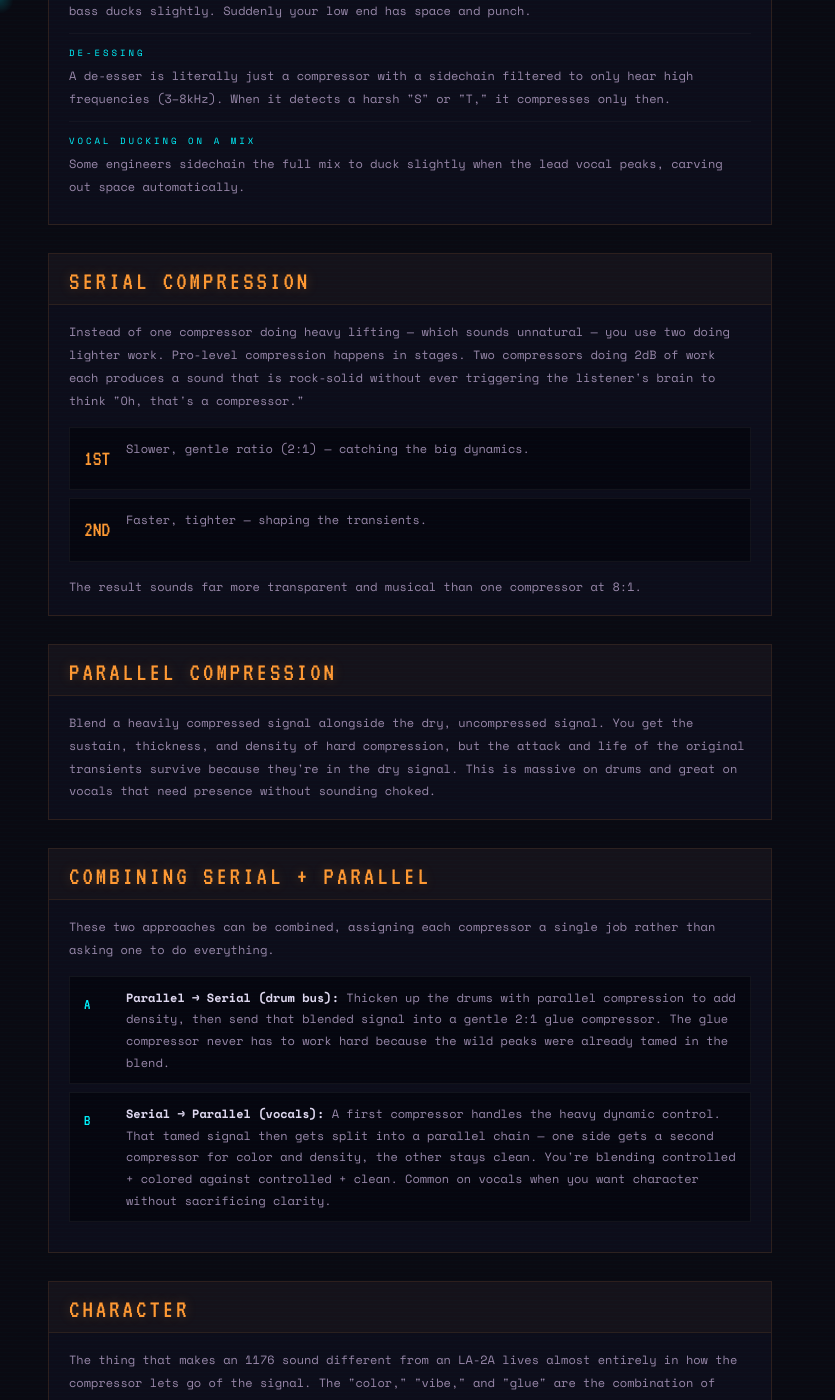
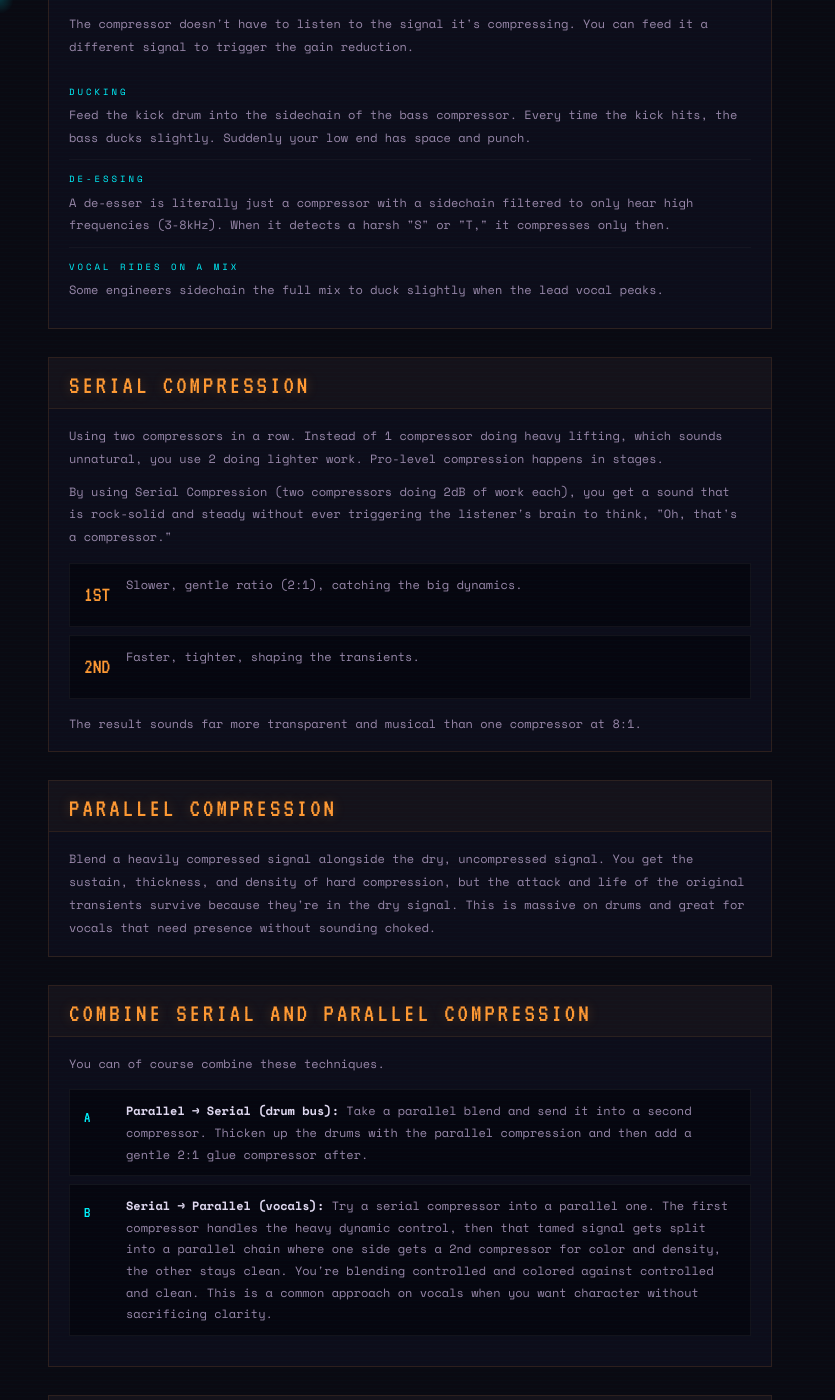
Before and after one commit to Ahlers94/carl-william-music, a Jekyll site: the page built from compression.html, in a window 1280 px wide and 1400 px high, scrolled down 4163 px. Shown: the whole window, without its empty margins (0-835 px from the left). Built offline with Jekyll 4.4.1, drawn with Linux system fonts in a browser that asks for light colours; some of the changed text lies outside the part shown.

Commit message:
Update compression.html

```diff
--- a/compression.html
+++ b/compression.html
@@ -28,7 +28,7 @@
         <span class="control-name">THRESHOLD</span>
       </div>
       <div class="control-body">
-        <p>Like a fader set to the volume you want the compressor to kick on at. Set it to the level where the loud peaks begin, so the compressor only works when the signal exceeds that point.</p>
+        <p>The THRESHOLD knob is like a fader set to the volume that you want the compressor to kick on at. Set it to the level where the loud peaks begin, so the compressor only works when the signal exceeds that point.</p>
       </div>
     </div>
 
@@ -38,15 +38,15 @@
         <span class="control-name">ATTACK</span>
       </div>
       <div class="control-body">
-        <p>The speed in milliseconds at which the compression will kick on once the signal hits the threshold.</p>
+        <p>ATTACK is the speed in milliseconds at which the compression will kick on once the signal hits the threshold.</p>
         <div class="mode-grid">
           <div class="mode-card">
-            <div class="mode-card-label">Fast Attack &lt; 5ms</div>
-            <p>The compressor catches the very first "crack" of a snare drum or the first consonant of a word. It sounds tighter and more controlled.</p>
+            <div class="mode-card-label">Fast Attack (&lt; 5ms)</div>
+            <p>The compressor catches the very first "crack" of a snare drum or the first consonant of a word. It sounds "tighter" and more controlled.</p>
           </div>
           <div class="mode-card">
-            <div class="mode-card-label">Slow Attack &gt; 20–30ms</div>
-            <p>The compressor "misses" the initial punch of the sound. Great for drums or acoustic guitar — it lets the transient ring out before the volume gets pulled down. Makes things sound punchy.</p>
+            <div class="mode-card-label">Slow Attack (&gt; 20-30ms)</div>
+            <p>The compressor "misses" the initial punch of the sound. This is great for drums or acoustic guitar because it lets the transient (the hit) out before the volume gets pulled down. It makes things sound "punchy."</p>
           </div>
         </div>
       </div>
@@ -58,15 +58,15 @@
         <span class="control-name">RELEASE</span>
       </div>
       <div class="control-body">
-        <p>The speed in ms at which the compressor returns to zero gain reduction, fully letting go of the signal.</p>
+        <p>RELEASE is the speed in ms at which the fader returns to zero gain reduction, fully letting go of the signal.</p>
         <div class="mode-grid">
           <div class="mode-card">
             <div class="mode-card-label">Fast Release</div>
-            <p>The gain returns to zero gain reduction quickly. This makes the music feel more lively, but if it's too fast it creates a "pumping" effect.</p>
+            <p>The gain returns to zero gain reduction quickly. This makes the music feel more "lively" but if it's too fast it creates a "pumping" effect.</p>
           </div>
           <div class="mode-card">
             <div class="mode-card-label">Slow Release</div>
-            <p>The gain returns to zero gain reduction slowly. Makes the music feel glued together and smoother, as if the volume is rising and falling with the musical phrasing rather than reacting to every single note.</p>
+            <p>The gain returns to zero gain reduction slowly. This makes the music feel "glued" together and smoother, as if the volume is rising and falling with the musical phrasing rather than reacting to every single note.</p>
           </div>
         </div>
       </div>
@@ -78,23 +78,23 @@
         <span class="control-name">RATIO</span>
       </div>
       <div class="control-body">
-        <p>The "strength" of the movement. At 4:1, for every 4dB of volume increase past the threshold, it is only increasing by 1dB.</p>
+        <p>RATIO is the "strength" of the movement. If the ratio is 4:1 think of it this way: 4:1 means that for every 4dB of volume increase past the threshold, it is only increasing by 1dB.</p>
         <table class="ratio-table">
           <tr>
             <td>1.5:1 – 2:1</td>
-            <td>Glue, warmth, barely noticeable. Great for bus compression and mixing.</td>
+            <td>Provides glue, warmth, and is barely noticeable. It's great for bus compression and mixing.</td>
           </tr>
           <tr>
             <td>4:1 – 6:1</td>
-            <td>Classic vocal and instrument control.</td>
+            <td>Typically for vocal and instrument control.</td>
           </tr>
           <tr>
             <td>8:1 – 10:1</td>
-            <td>Getting into limiting territory. Very aggressive.</td>
+            <td>Getting into limiting territory, very aggressive.</td>
           </tr>
           <tr>
             <td>∞:1</td>
-            <td>That is a limiter. Nothing gets past the threshold, period.</td>
+            <td>Is a limiter. Nothing gets past the threshold, period.</td>
           </tr>
         </table>
       </div>
@@ -106,14 +106,15 @@
         <span class="control-name">KNEE</span>
       </div>
       <div class="control-body">
+        <p>KNEE controls the timing of the compressor's transition.</p>
         <div class="mode-grid">
           <div class="mode-card">
             <div class="mode-card-label">Hard Knee</div>
-            <p>Instantly applies the full ratio the moment the signal crosses the threshold.</p>
+            <p>Instantly applies the full ratio.</p>
           </div>
           <div class="mode-card">
             <div class="mode-card-label">Soft Knee</div>
-            <p>Applies some compression before the signal hits the threshold, gradually increasing the ratio until it hits the full amount. Good for acoustic guitars or vocals to make the compression feel invisible.</p>
+            <p>Applies some compression before the signal hits the threshold, gradually increasing the ratio until it hits the full amount. This is good for acoustic guitars or vocals to make the compression feel invisible.</p>
           </div>
         </div>
       </div>
@@ -125,7 +126,7 @@
         <span class="control-name">PEAK LIMITER</span>
       </div>
       <div class="control-body">
-        <p>A final safety net. Even if your compressor is doing its job, the limiter is at the end of the signal chain to prevent digital clipping or blowing your speakers if anything tries to exceed the value you set.</p>
+        <p>The PEAK LIMITER is a final safety net. Even if your compressor is doing its job, the LIMITER is at the end of the signal chain to prevent digital clipping or blowing your speakers if anything tries to exceed the value you set.</p>
       </div>
     </div>
 
@@ -135,7 +136,7 @@
         <span class="control-name">GATE</span>
       </div>
       <div class="control-body">
-        <p>Acts like a "silence" switch. If the signal falls below a certain volume, it cuts it off entirely — e.g., stopping the hum of a guitar amp between notes. Usually placed before the compressor in the signal chain.</p>
+        <p>The GATE acts like a "silence" switch. If the signal falls below a certain volume, it cuts it off entirely (e.g., stopping the hum of a guitar amp between notes). This is usually put before the compressor in the signal chain.</p>
       </div>
     </div>
 
@@ -145,7 +146,7 @@
         <span class="control-name">EXPANDER</span>
       </div>
       <div class="control-body">
-        <p>Like a gentle gate. Instead of cutting the sound to zero, it just turns it down further when it gets quiet. Great for cleaning up background noise in a vocal track without the choppy sound a hard gate can sometimes create.</p>
+        <p>The EXPANDER is like a "gentle" gate. Instead of cutting the sound to zero, it just turns it down further when it gets quiet. It's great for cleaning up background noise in a vocal track without the "choppy" sound a hard gate can sometimes create.</p>
       </div>
     </div>
 
@@ -155,31 +156,34 @@
         <span class="control-name">GAIN REDUCTION METER</span>
       </div>
       <div class="control-body">
-        <p>Watch this meter while you listen. The timing of the movement is as important as the depth.</p>
+        <p>Look at the GAIN REDUCTION METER while you listen.</p>
         <div style="margin-top: 14px; border: 1px solid #ffffff0d; background: #06060f;">
           <div class="meter-tip">
             <span class="meter-tip-icon bad">▼</span>
-            <span>If it's barely moving then threshold is too high, or you're barely sending any signal.</span>
+            <span>If you barely see it moving then the threshold is too high or you're barely sending any signal.</span>
           </div>
           <div class="meter-tip">
             <span class="meter-tip-icon warn">▲</span>
-            <span>If it's pinned in the red or at the bottom either the threshold is too low or ratio is too aggressive. You're limiting your signal.</span>
+            <span>If you're pinned in the red or pinned to the bottom your threshold is too low or your ratio is too aggressive, so you're limiting your signal.</span>
           </div>
           <div class="meter-tip">
             <span class="meter-tip-icon good">◆</span>
-            <span>Moving up and down with the music, pumping in time is where you want to be.</span>
+            <span>The best place to be is when the meter moves up and down with the music and pumps. It should move in time with you.</span>
+          </div>
+        </div>
+        <p style="margin-top: 18px;">The timing of that meter movement is as important as the depth. Watch it:</p>
+        <div style="margin-top: 14px; border: 1px solid #ffffff0d; background: #06060f;">
+          <div class="meter-tip">
+            <span class="meter-tip-icon info">▸</span>
+            <span>Does it pump in time with the quarter note? The bar? That's your release interacting with the tempo.</span>
           </div>
           <div class="meter-tip">
             <span class="meter-tip-icon info">▸</span>
-            <span>Pumping to the quarter note or the bar? That's your release interacting with the tempo.</span>
+            <span>On a vocal, does it duck hard on consonants and release on vowels? You may need to slow your attack.</span>
           </div>
           <div class="meter-tip">
             <span class="meter-tip-icon info">▸</span>
-            <span>Ducking hard on consonants and releasing on vowels? You may need to slow your attack.</span>
-          </div>
-          <div class="meter-tip">
-            <span class="meter-tip-icon info">▸</span>
-            <span>Barely moving on the verse but pinned in the chorus? That's normal on a dynamic vocal consider automating the threshold between sections rather than compromising both.</span>
+            <span>Is it barely moving on the verses but pinned in the chorus? That's normal on a dynamic vocal — you may want to automate the threshold between sections rather than compromise both.</span>
           </div>
         </div>
       </div>
@@ -194,11 +198,11 @@
     <!-- MAKEUP GAIN -->
     <div class="technique-card">
       <div class="technique-card-header">
-        <div class="technique-card-title">MAKEUP / OUTPUT GAIN</div>
+        <div class="technique-card-title">MAKEUP OR OUTPUT GAIN</div>
       </div>
       <div class="technique-card-body">
-        <p>When compression pulls down peaks, your overall perceived loudness drops. The Output or Makeup Gain knob is how you push it back up to unity level or beyond.</p>
-        <p>A huge rookie mistake is bypassing the compressor and thinking it sounds better. It almost always does, because the uncompressed signal is louder, and louder sounds better to our ears. Always match levels before comparing when the compressor is on/off.</p>
+        <p>When compression pulls down peaks, your overall perceived loudness drops. The OUTPUT or MAKEUP GAIN knob is how you push it back up to unity level or beyond.</p>
+        <p>A huge rookie mistake is bypassing the compressor and thinking it sounds better. It almost always does because the uncompressed signal is louder and louder sounds better to our ears. You should always match levels before comparing when the compressor is on/off.</p>
       </div>
     </div>
 
@@ -211,11 +215,11 @@
         <div class="mode-grid">
           <div class="mode-card">
             <div class="mode-card-label">Peak Mode</div>
-            <p>Reacts to instantaneous spikes. Great for transient-heavy sources like drums.</p>
+            <p>PEAK mode reacts to instantaneous spikes which is great for transient-heavy sources like drums.</p>
           </div>
           <div class="mode-card">
             <div class="mode-card-label">RMS Mode</div>
-            <p>Averages the signal over a short window and reacts more like your ear does. Great for vocals and bass.</p>
+            <p>RMS mode averages the signal over a short window and reacts more like your ear does which is great for vocals and bass.</p>
           </div>
         </div>
         <p style="margin-top: 14px;">A lot of beginners wonder why their compressor feels "slow" even with a fast attack — it's often because it's in RMS mode smoothing out those spikes before reacting.</p>
@@ -236,11 +240,11 @@
           </div>
           <div class="sidechain-item">
             <div class="sidechain-label">De-Essing</div>
-            <p>A de-esser is literally just a compressor with a sidechain filtered to only hear high frequencies (3–8kHz). When it detects a harsh "S" or "T," it compresses only then.</p>
+            <p>A de-esser is literally just a compressor with a sidechain filtered to only hear high frequencies (3-8kHz). When it detects a harsh "S" or "T," it compresses only then.</p>
           </div>
           <div class="sidechain-item">
-            <div class="sidechain-label">Vocal Ducking on a Mix</div>
-            <p>Some engineers sidechain the full mix to duck slightly when the lead vocal peaks, carving out space automatically.</p>
+            <div class="sidechain-label">Vocal Rides on a Mix</div>
+            <p>Some engineers sidechain the full mix to duck slightly when the lead vocal peaks.</p>
           </div>
         </div>
       </div>
@@ -252,15 +256,16 @@
         <div class="technique-card-title">SERIAL COMPRESSION</div>
       </div>
       <div class="technique-card-body">
-        <p>Instead of one compressor doing heavy lifting — which sounds unnatural — you use two doing lighter work. Pro-level compression happens in stages. Two compressors doing 2dB of work each produces a sound that is rock-solid without ever triggering the listener's brain to think "Oh, that's a compressor."</p>
+        <p>Using two compressors in a row. Instead of 1 compressor doing heavy lifting, which sounds unnatural, you use 2 doing lighter work. Pro-level compression happens in stages.</p>
+        <p>By using Serial Compression (two compressors doing 2dB of work each), you get a sound that is rock-solid and steady without ever triggering the listener's brain to think, "Oh, that's a compressor."</p>
         <div class="serial-steps">
           <div class="serial-step">
             <span class="serial-step-num">1ST</span>
-            <span class="serial-step-text">Slower, gentle ratio (2:1) — catching the big dynamics.</span>
+            <span class="serial-step-text">Slower, gentle ratio (2:1), catching the big dynamics.</span>
           </div>
           <div class="serial-step">
             <span class="serial-step-num">2ND</span>
-            <span class="serial-step-text">Faster, tighter — shaping the transients.</span>
+            <span class="serial-step-text">Faster, tighter, shaping the transients.</span>
           </div>
         </div>
         <p>The result sounds far more transparent and musical than one compressor at 8:1.</p>
@@ -273,25 +278,25 @@
         <div class="technique-card-title">PARALLEL COMPRESSION</div>
       </div>
       <div class="technique-card-body">
-        <p>Blend a heavily compressed signal alongside the dry, uncompressed signal. You get the sustain, thickness, and density of hard compression, but the attack and life of the original transients survive because they're in the dry signal. This is massive on drums and great on vocals that need presence without sounding choked.</p>
+        <p>Blend a heavily compressed signal alongside the dry, uncompressed signal. You get the sustain, thickness, and density of hard compression, but the attack and life of the original transients survive because they're in the dry signal. This is massive on drums and great for vocals that need presence without sounding choked.</p>
       </div>
     </div>
 
     <!-- COMBINED -->
     <div class="technique-card">
       <div class="technique-card-header">
-        <div class="technique-card-title">COMBINING SERIAL + PARALLEL</div>
+        <div class="technique-card-title">COMBINE SERIAL AND PARALLEL COMPRESSION</div>
       </div>
       <div class="technique-card-body">
-        <p>These two approaches can be combined, assigning each compressor a single job rather than asking one to do everything.</p>
+        <p>You can of course combine these techniques.</p>
         <div class="serial-steps">
           <div class="serial-step">
             <span class="serial-step-num" style="color: var(--cyan); font-size: 16px; padding-top: 2px;">A</span>
-            <span class="serial-step-text"><strong style="color: var(--text);">Parallel → Serial (drum bus):</strong> Thicken up the drums with parallel compression to add density, then send that blended signal into a gentle 2:1 glue compressor. The glue compressor never has to work hard because the wild peaks were already tamed in the blend.</span>
+            <span class="serial-step-text"><strong style="color: var(--text);">Parallel → Serial (drum bus):</strong> Take a parallel blend and send it into a second compressor. Thicken up the drums with the parallel compression and then add a gentle 2:1 glue compressor after.</span>
           </div>
           <div class="serial-step">
             <span class="serial-step-num" style="color: var(--cyan); font-size: 16px; padding-top: 2px;">B</span>
-            <span class="serial-step-text"><strong style="color: var(--text);">Serial → Parallel (vocals):</strong> A first compressor handles the heavy dynamic control. That tamed signal then gets split into a parallel chain — one side gets a second compressor for color and density, the other stays clean. You're blending controlled + colored against controlled + clean. Common on vocals when you want character without sacrificing clarity.</span>
+            <span class="serial-step-text"><strong style="color: var(--text);">Serial → Parallel (vocals):</strong> Try a serial compressor into a parallel one. The first compressor handles the heavy dynamic control, then that tamed signal gets split into a parallel chain where one side gets a 2nd compressor for color and density, the other stays clean. You're blending controlled and colored against controlled and clean. This is a common approach on vocals when you want character without sacrificing clarity.</span>
           </div>
         </div>
       </div>
@@ -303,7 +308,7 @@
         <div class="technique-card-title">CHARACTER</div>
       </div>
       <div class="technique-card-body">
-        <p>The thing that makes an 1176 sound different from an LA-2A lives almost entirely in how the compressor lets go of the signal. The "color," "vibe," and "glue" are the combination of release behavior, harmonic distortion of the circuit, and the detector response all working together.</p>
+        <p>CHARACTER is the thing that makes an 1176 sound different from an LA-2A and it lives almost entirely in how the compressor lets go of the signal. The "color", "vibe", and "glue" are the combination of release behavior, the harmonic distortion of the circuit, and the detector response all working together.</p>
         <p>When people say something sounds "compressed in a good way," they usually mean the release feels musical.</p>
       </div>
     </div>
```
